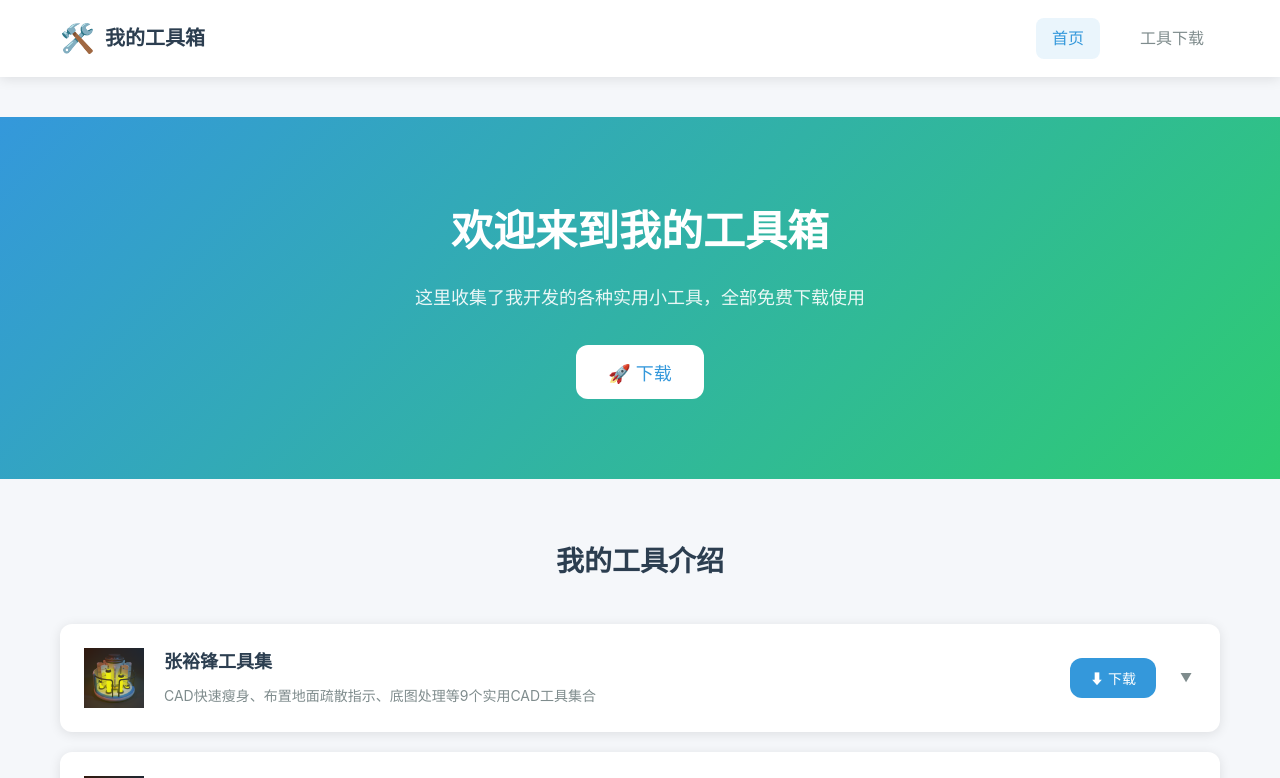
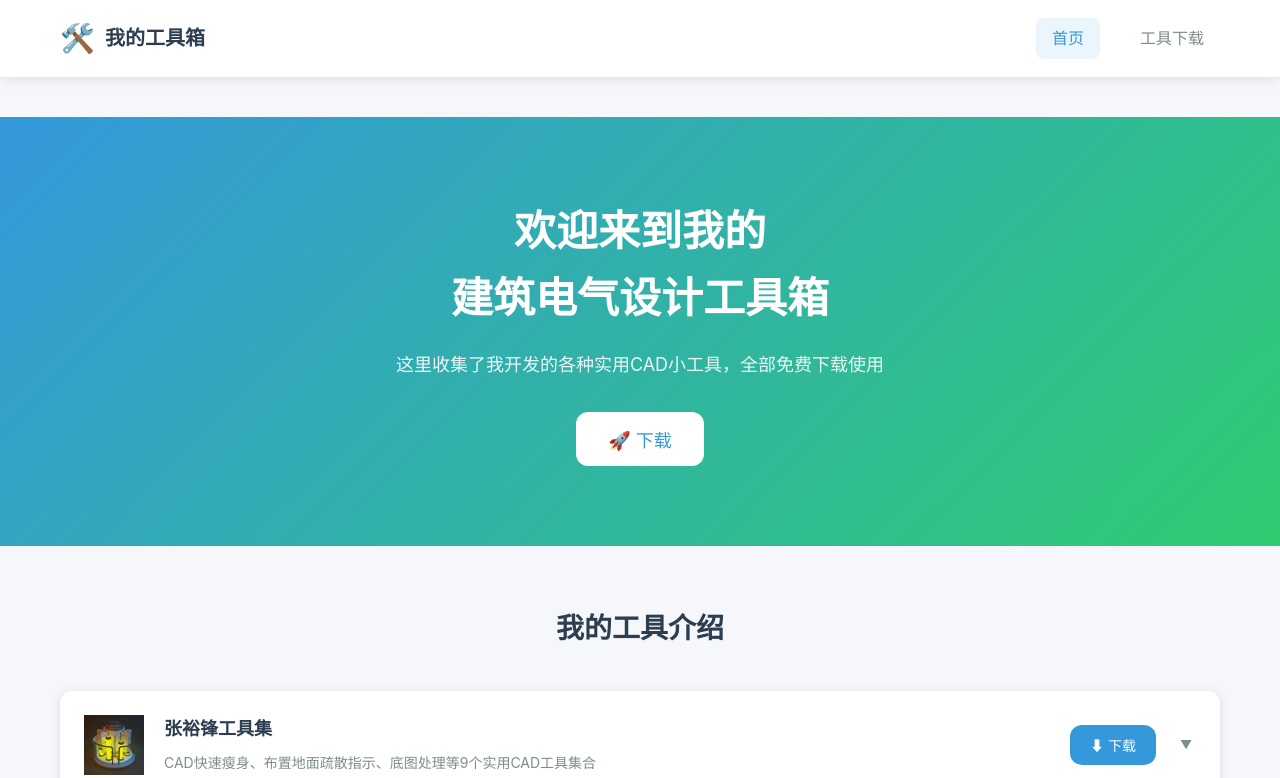
Before and after one commit to WuwuZhang0019/Personal-website, a Vue app: page / in a window 1280 px wide. Shown: the top 778 px of the page. Built offline with nearby package versions, Linux system fonts and the light colour scheme.

Commit message:
docs(Home): 更新主页标题和副文本内容
修改主页标题为"建筑电气设计工具箱"并换行显示
更新副文本内容明确为CAD小工具

```diff
--- a/src/views/Home.vue
+++ b/src/views/Home.vue
@@ -2,8 +2,10 @@
   <div class="home">
     <section class="hero">
       <div class="hero-content">
-        <h1 class="hero-title">欢迎来到我的工具箱</h1>
-        <p class="hero-subtitle">这里收集了我开发的各种实用小工具，全部免费下载使用</p>
+        <h1 class="hero-title">
+          欢迎来到我的<br>建筑电气设计工具箱
+        </h1>
+        <p class="hero-subtitle">这里收集了我开发的各种实用CAD小工具，全部免费下载使用</p>
         <button class="btn hero-btn" @click="$emit('navigate', 'tools')">
           🚀 下载
         </button>
```
